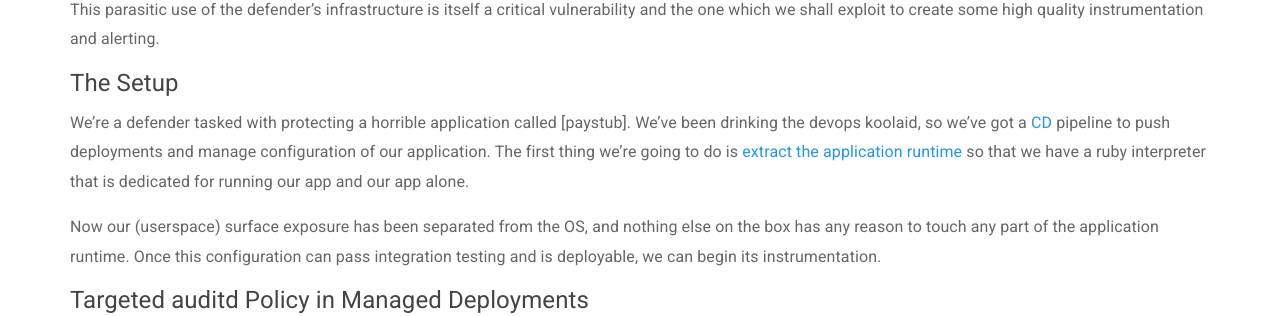
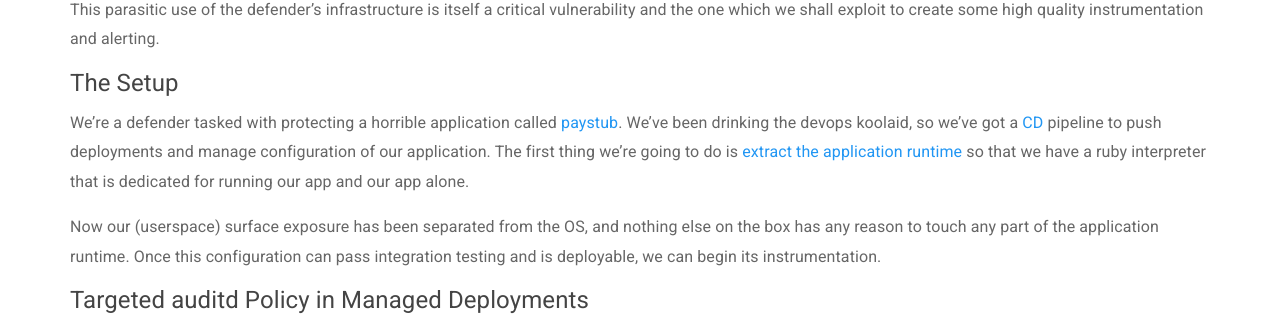
Before and after one commit to ryanbreed/ryanbreed.github.io, a Jekyll site: the page built from _posts/2017-02-13-trap-goin-crazy.md, in a window 1280 px wide and 900 px high, scrolled down 669 px. Shown: the part 147-463 px from the top of the window. Built offline with Jekyll 4.4.1, drawn with Linux system fonts in a browser that asks for light colours; nearby versions of some CDN libraries; some of the changed lines change nothing that is shown.

Commit message:
fix link

```diff
--- a/_posts/2017-02-13-trap-goin-crazy.md
+++ b/_posts/2017-02-13-trap-goin-crazy.md
@@ -149,6 +149,7 @@ I'd recommend using a canary process to regularly pulse logs through the audit
 subsystem to ensure its ongoing functionality if this is a monitoring control
 you're seriously considering.
 
+[paystub]: https://github.com/ryanbreed/paystub-sinatra
 [previously]: /doctrine/2017/02/mapping-out-adversary-coas
 [auditd]: https://github.com/linux-audit/audit-userspace
 [CD]: https://martinfowler.com/bliki/ContinuousDelivery.html
```
